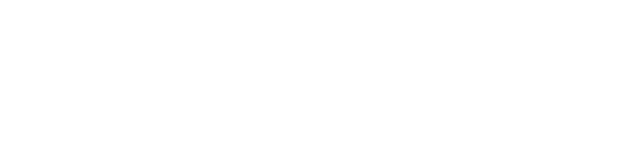
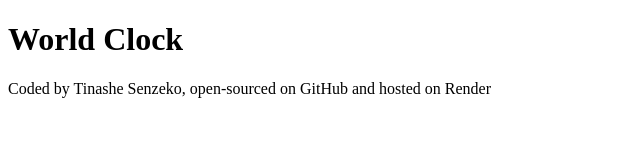
Before and after one commit to malebone20/world-clock, a plain HTML site: page index.html in a window 1280 px wide. Shown: the whole page, without its empty margins (0-640 px from the left). Drawn offline with Linux system fonts and the light colour scheme.

Commit message:
Update index.html

```diff
--- a/index.html
+++ b/index.html
@@ -5,5 +5,10 @@
     <meta name="viewport" content="width=device-width, initial-scale=1.0" />
     <title>World Clock</title>
   </head>
-  <body></body>
+  <body>
+    <h1>World Clock</h1>
+  </body>
+  <footer class="footer">
+    Coded by Tinashe Senzeko, open-sourced on GitHub and hosted on Render
+  </footer>
 </html>
```
